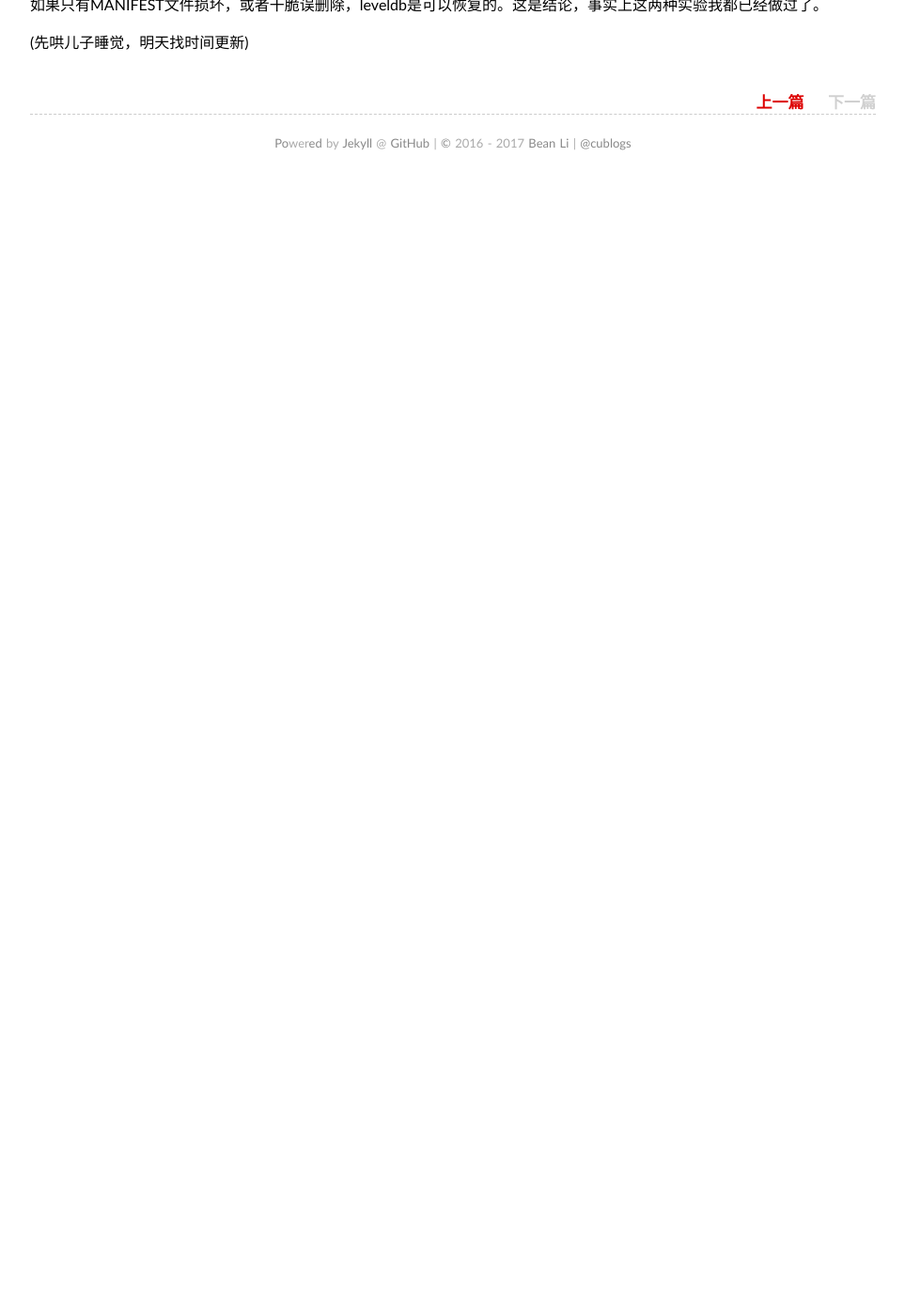
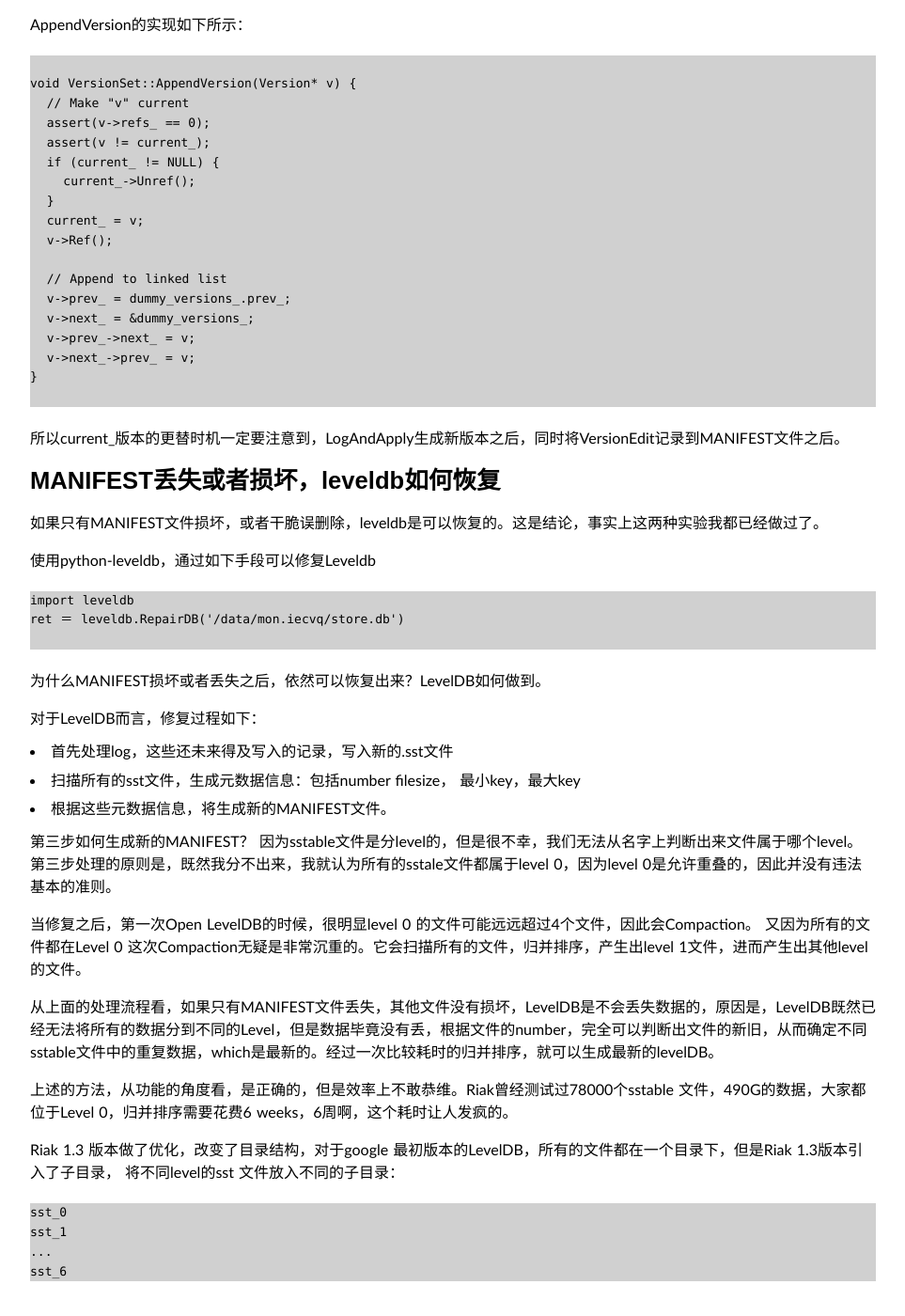
Before and after one commit to Bean-Li/Bean-Li.github.io, a Jekyll site: the page built from _posts/2017-01-11-leveldb-manifest.md, in a window 1280 px wide and 1400 px high, scrolled down 10810 px. Shown: the whole window at 94% size, without its empty margins (158-1121 px from the left). Built offline with Jekyll 4.4.1, drawn with Linux system fonts in a browser that asks for light colours; some web fonts are replaced; before the commit the page ends 11005 px from its top, so only the background shows below that; some of the changed text lies outside the part shown.

Commit message:
FIX leveldb manifest

````diff
--- a/_posts/2017-01-11-leveldb-manifest.md
+++ b/_posts/2017-01-11-leveldb-manifest.md
@@ -427,6 +427,11 @@ Status VersionEdit::DecodeFrom(const Slice& src) {
 
 这个DecodeFrom没啥好说的，就是EncodeTo的反过程。
 
+我们看下MANIFEST Decode之后得到的VersionEdit：
+
+![](/assets/LevelDB/manifest_decode.jpg)
+
+
 VersionSet::Recover函数中，回放完毕，生成了一个最终版的Verison v，Finalize之后，调用了AppendVersion，这个函数很有意思，事实上，LogAndApply讲VersionEdit写入MANIFEST文件之后，也调用了AppendVersion，如下所示：
 
 
@@ -513,4 +518,40 @@ void VersionSet::AppendVersion(Version* v) {
 
 如果只有MANIFEST文件损坏，或者干脆误删除，leveldb是可以恢复的。这是结论，事实上这两种实验我都已经做过了。
 
-(先哄儿子睡觉，明天找时间更新)
+使用python-leveldb，通过如下手段可以修复Leveldb
+
+```
+import leveldb
+ret ＝ leveldb.RepairDB('/data/mon.iecvq/store.db')
+
+```
+
+
+为什么MANIFEST损坏或者丢失之后，依然可以恢复出来？LevelDB如何做到。
+
+对于LevelDB而言，修复过程如下：
+
+* 首先处理log，这些还未来得及写入的记录，写入新的.sst文件
+* 扫描所有的sst文件，生成元数据信息：包括number filesize， 最小key，最大key
+* 根据这些元数据信息，将生成新的MANIFEST文件。
+
+第三步如何生成新的MANIFEST？ 因为sstable文件是分level的，但是很不幸，我们无法从名字上判断出来文件属于哪个level。第三步处理的原则是，既然我分不出来，我就认为所有的sstale文件都属于level 0，因为level 0是允许重叠的，因此并没有违法基本的准则。
+
+当修复之后，第一次Open LevelDB的时候，很明显level 0 的文件可能远远超过4个文件，因此会Compaction。 又因为所有的文件都在Level 0
+这次Compaction无疑是非常沉重的。它会扫描所有的文件，归并排序，产生出level 1文件，进而产生出其他level的文件。
+
+从上面的处理流程看，如果只有MANIFEST文件丢失，其他文件没有损坏，LevelDB是不会丢失数据的，原因是，LevelDB既然已经无法将所有的数据分到不同的Level，但是数据毕竟没有丢，根据文件的number，完全可以判断出文件的新旧，从而确定不同sstable文件中的重复数据，which是最新的。经过一次比较耗时的归并排序，就可以生成最新的levelDB。
+
+
+上述的方法，从功能的角度看，是正确的，但是效率上不敢恭维。Riak曾经测试过78000个sstable 文件，490G的数据，大家都位于Level 0，归并排序需要花费6 weeks，6周啊，这个耗时让人发疯的。
+
+
+
+Riak 1.3 版本做了优化，改变了目录结构，对于google 最初版本的LevelDB，所有的文件都在一个目录下，但是Riak 1.3版本引入了子目录， 将不同level的sst 文件放入不同的子目录：
+
+```
+sst_0
+sst_1
+...
+sst_6
+```
````
Also changed, not shown: assets/LevelDB/manifest_decode.jpg (added).
